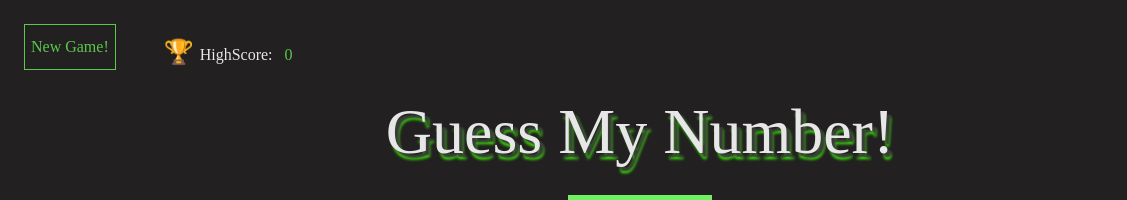
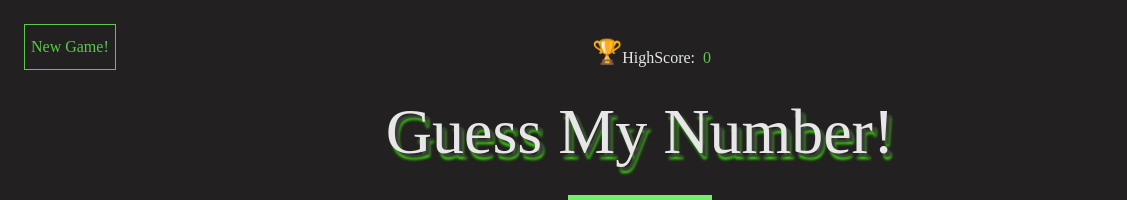
Before and after one commit to cristina-Q/GuessGame-JS, a website: page index.html in a window 1280 px wide. Shown: the top 200 px of the page, 0-1127 px from the left. Drawn offline with Linux system fonts and the light colour scheme; a web font is replaced by a local one.

Commit message:
header refactor

```diff
--- a/index.html
+++ b/index.html
@@ -43,31 +43,31 @@
 
 <body>
   <main class="container-fluid main">
-    <a id="top"></a>
-    <header class="row flex-column">
-      <div class="header-top-wrapper d-flex m-4">
+    <header
+      id="top"
+      class="row flex-column"
+    >
+      <div class="header-top-wrapper d-flex justify-content-between m-4">
         <button class="new-game border border-custom bg-transparent text-custom mr-5">
           New Game!
         </button>
 
-        <div class="highscore-box d-flex align-items-end ">
-          <p class="highscore-wrapper align-items-end">
-            <i class="highscore-ico">
-              🏆
-            </i>
+        <div class="highscore-box d-flex align-items-end">
+          <div class="highscore-wrapper d-flex align-items-end">
+            <i class="highscore-ico">🏆</i>
             HighScore: <span class="highscore text-custom ml-2"> 0</span>
-          </p>
+          </div>
         </div>
 
         <a
-          class="flex-shrink-0 fb-toplink ml-auto"
+          class="flex-shrink-0 fb-toplink"
           href="https://www.facebook.com/sharer/sharer.php?u=https://guessgame-js.netlify.app/"
         >
           <div class="fb-box">
-            <p class="fb-share-wrapper d-flex align-items-start flex-shrink-0">
+            <div class="fb-share-wrapper d-flex align-items-start flex-shrink-0">
               <i class="fb-ico mr-3">f</i>
               <span> >> <span>share</span></span>
-            </p>
+            </div>
           </div>
         </a>
 
--- a/scss/_header-top-wrapper.scss
+++ b/scss/_header-top-wrapper.scss
@@ -11,15 +11,13 @@
   }
 
   .highscore-box {
-    position: relative;
-
+    @include media-breakpoint-down(xs) {
+      margin-left: auto;
+    }
     .highscore-wrapper {
-      margin-bottom: 0;
-
       .highscore-ico {
         font-size: 1.5rem;
         font-style: normal;
-        margin-bottom: -3px;
       }
     }
   }
@@ -30,8 +28,6 @@
     }
     transition: transform 0.5s;
     .fb-share-wrapper {
-      margin-bottom: 0; //overwrite bootstrap reboot
-
       .fb-ico {
         background-color: var(--primary);
         color: #fff;
```
Also changed, not shown: css/style.css, 1 other file.
